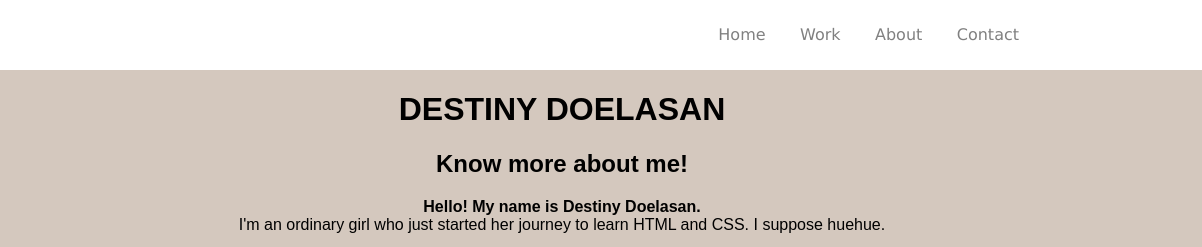
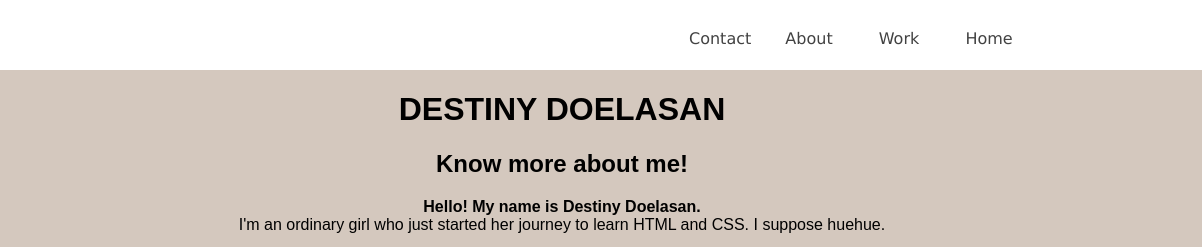
Before and after one commit to bluemoonrises/les-02, a plain HTML site: page index.html in a window 1280 px wide. Shown: the top 247 px of the page, 78-1280 px from the left. Drawn offline with Linux system fonts and the light colour scheme.

Commit message:
udate style css
menu balk, kleur ook

```diff
--- a/css/style.css
+++ b/css/style.css
@@ -39,17 +39,24 @@ font-family: sans-serif;
 
 .navigatie-bar li {
   list-style-type: none;
+  float: right;
+  display: block;
+  width: 90px;
+  height: 70px;
   padding: 0px;
   height: 24px;
   margin-top: 4px;
   margin-bottom: 4px;
-  display: inline;
 }
 
 .navigatie-bar li a {
-  color: grey;
+  color: rgb(66, 66, 66);
   font-family: Verdana, Geneva, Tahoma, sans-serif;
   text-decoration: none;
   line-height: 70px;
   padding: 15px;
 }
+
+.navigatie-bar li:hover{
+  background-color: lightgrey;
+}
```
